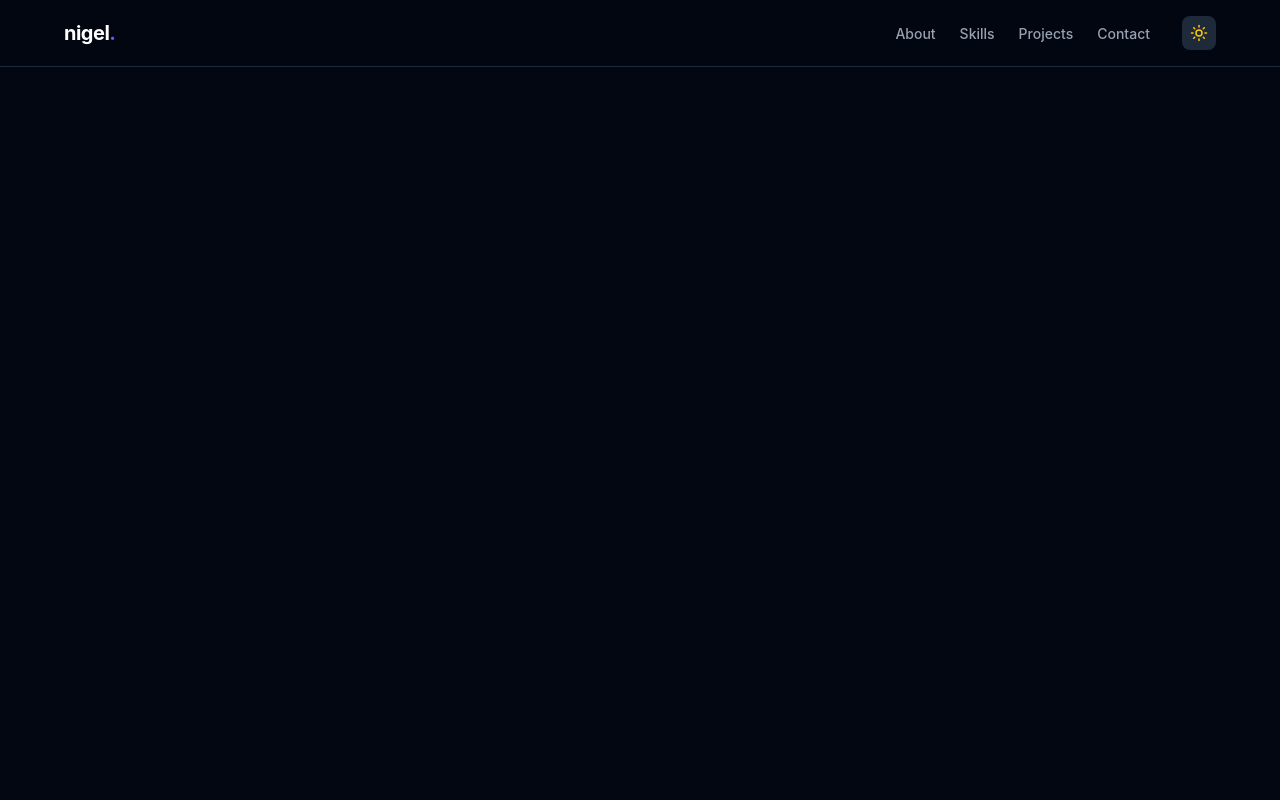
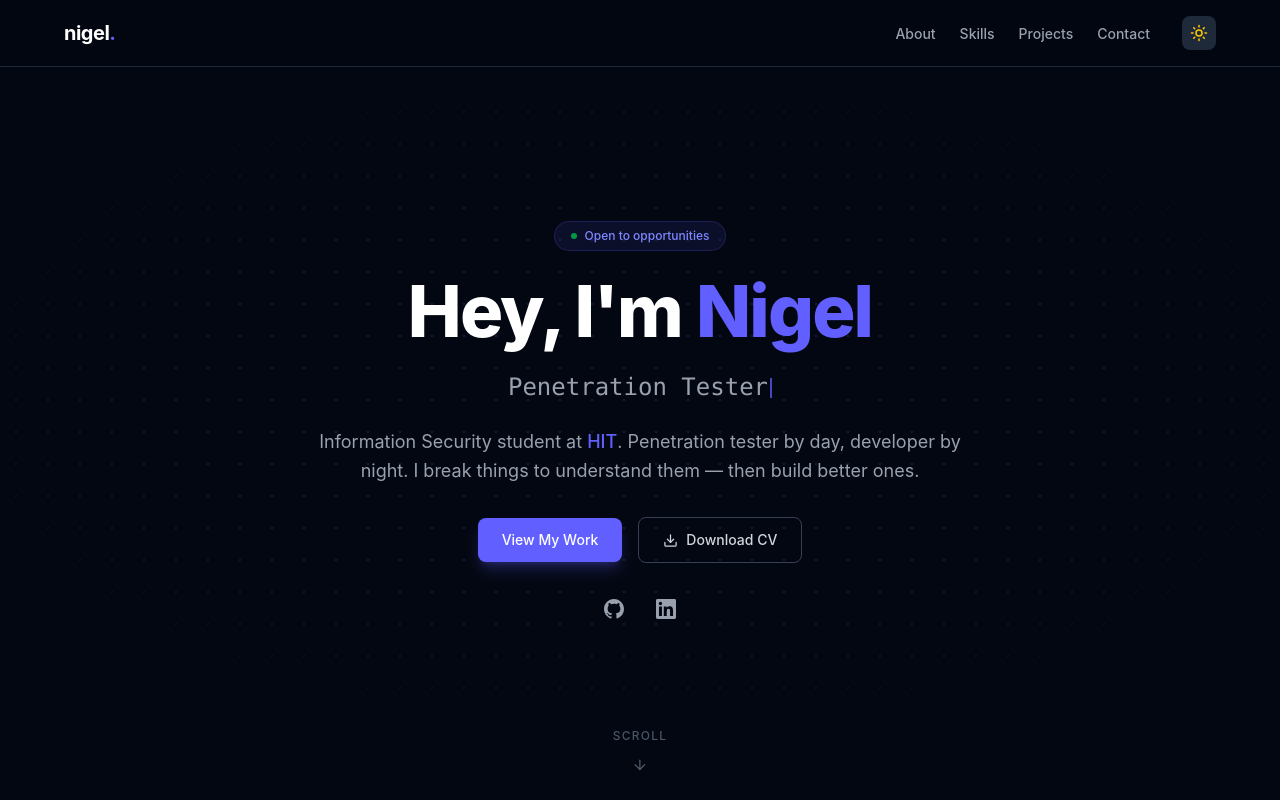
Before and after one commit to NigelMupira/my-portfolio, a React (Vite) app: page / in a window 1280 px wide. Built offline with nearby package versions, Linux system fonts and the light colour scheme.

Commit message:
feat: Hero section with typewriter effect and entrance animations

```diff
--- a/src/App.jsx
+++ b/src/App.jsx
@@ -1,9 +1,10 @@
 import { useState, useEffect } from 'react'
 import Navbar from './components/Navbar'
+import Hero   from './sections/Hero'
 
 function App() {
 
-  // Track dark mode state — default to dark theme
+  // Track dark mode state — defaults to dark theme
   const [darkMode, setDarkMode] = useState(true)
 
   // Apply or remove 'dark' class on <html> whenever darkMode changes
@@ -19,9 +20,10 @@ function App() {
   const toggleTheme = () => setDarkMode(prev => !prev)
 
   return (
-    // Main wrapper — bg and text color respond to dark/light mode
+    // Main wrapper — colors transition smoothly on theme toggle
     <div className="min-h-screen bg-white text-gray-900 dark:bg-gray-950 dark:text-gray-100 transition-colors duration-300">
       <Navbar darkMode={darkMode} toggleTheme={toggleTheme} />
+      <Hero />
     </div>
   )
 }
--- /dev/null
+++ b/src/hooks/useTypewriter.js
@@ -0,0 +1,45 @@
+import { useState, useEffect } from 'react'
+
+// Cycles through an array of strings with a typewriter effect
+// Handles typing forward, pausing, then deleting before moving to next string
+function useTypewriter(words, typingSpeed = 80, deletingSpeed = 50, pauseDuration = 1800) {
+
+  const [displayText, setDisplayText] = useState('')
+  const [wordIndex, setWordIndex]     = useState(0)
+  const [isDeleting, setIsDeleting]   = useState(false)
+
+  useEffect(() => {
+    const currentWord = words[wordIndex % words.length]
+
+    const timeout = setTimeout(() => {
+
+      if (!isDeleting) {
+        // Still typing — add next character
+        setDisplayText(currentWord.slice(0, displayText.length + 1))
+
+        // Finished typing the word — pause then start deleting
+        if (displayText.length + 1 === currentWord.length) {
+          setTimeout(() => setIsDeleting(true), pauseDuration)
+        }
+
+      } else {
+        // Deleting — remove last character
+        setDisplayText(currentWord.slice(0, displayText.length - 1))
+
+        // Finished deleting — move to next word
+        if (displayText.length === 0) {
+          setIsDeleting(false)
+          setWordIndex(prev => prev + 1)
+        }
+      }
+
+    }, isDeleting ? deletingSpeed : typingSpeed)
+
+    return () => clearTimeout(timeout)
+
+  }, [displayText, isDeleting, wordIndex, words, typingSpeed, deletingSpeed, pauseDuration])
+
+  return displayText
+}
+
+export default useTypewriter
--- /dev/null
+++ b/src/sections/Hero.jsx
@@ -0,0 +1,188 @@
+import { motion } from 'framer-motion'
+import { ArrowDown, Download } from 'lucide-react'
+import useTypewriter from '../hooks/useTypewriter'
+
+// Roles that cycle through the typewriter effect
+const roles = [
+  'Security Researcher',
+  'Penetration Tester',
+  'Web Developer',
+  'CTF Player',
+  'Problem Solver',
+]
+
+// Framer Motion variants — staggered entrance from bottom
+const containerVariants = {
+  hidden: {},
+  show: {
+    transition: { staggerChildren: 0.15 }
+  }
+}
+
+const itemVariants = {
+  hidden: { opacity: 0, y: 30 },
+  show:   { opacity: 1, y: 0, transition: { duration: 0.6, ease: 'easeOut' } }
+}
+
+function Hero() {
+
+  const typedRole = useTypewriter(roles)
+
+  return (
+    // Full viewport hero — subtle dot-grid background for cyber aesthetic
+    <section
+      id="home"
+      className="relative min-h-screen flex flex-col items-center justify-center
+                 px-6 pt-24 pb-12 overflow-hidden
+                 bg-white dark:bg-gray-950 transition-colors duration-300">
+
+      {/* Background dot grid — purely decorative */}
+      <div className="absolute inset-0 pointer-events-none
+                      bg-[radial-gradient(circle,#6366f120_1px,transparent_1px)]
+                      bg-size-[32px_32px]
+                      dark:bg-[radial-gradient(circle,#6366f130_1px,transparent_1px)]">
+      </div>
+
+      {/* Radial gradient overlay — fades dot grid toward edges */}
+      <div className="absolute inset-0 pointer-events-none
+                      bg-[radial-gradient(ellipse_80%_60%_at_50%_50%,transparent_40%,white_100%)]
+                      dark:bg-[radial-gradient(ellipse_80%_60%_at_50%_50%,transparent_40%,#030712_100%)]">
+      </div>
+
+      {/* Main content — staggered entrance animation */}
+      <motion.div
+        className="relative z-10 flex flex-col items-center text-center max-w-4xl mx-auto gap-6"
+        variants={containerVariants}
+        initial="hidden"
+        animate="show">
+
+        {/* Status badge */}
+        <motion.div variants={itemVariants}>
+          <span className="inline-flex items-center gap-2 px-4 py-1.5 rounded-full text-xs font-medium
+                           bg-indigo-50 text-indigo-600 border border-indigo-200
+                           dark:bg-indigo-500/10 dark:text-indigo-400 dark:border-indigo-500/20">
+            {/* Pulsing green dot */}
+            <span className="w-1.5 h-1.5 rounded-full bg-green-500 animate-pulse inline-block"></span>
+            Open to opportunities
+          </span>
+        </motion.div>
+
+        {/* Name */}
+        <motion.h1
+          variants={itemVariants}
+          className="text-5xl sm:text-6xl md:text-7xl font-extrabold tracking-tight
+                     text-gray-900 dark:text-white">
+          Hey, I'm{' '}
+          <span className="text-indigo-500">Nigel</span>
+        </motion.h1>
+
+        {/* Typewriter role line */}
+        <motion.div
+          variants={itemVariants}
+          className="text-xl sm:text-2xl font-mono font-medium
+                     text-gray-500 dark:text-gray-400 h-8">
+          {/* Typed text + blinking cursor */}
+          {typedRole}
+          <span className="ml-0.5 inline-block w-0.5 h-5 bg-indigo-500 align-middle animate-pulse"></span>
+        </motion.div>
+
+        {/* Short bio */}
+        <motion.p
+          variants={itemVariants}
+          className="max-w-2xl text-base sm:text-lg text-gray-600 dark:text-gray-400 leading-relaxed">
+          Information Security student at{' '}
+          <span className="text-indigo-500 font-medium">HIT</span>.
+          Penetration tester by day, developer by night.
+          I break things to understand them — then build better ones.
+        </motion.p>
+
+        {/* CTA Buttons */}
+        <motion.div variants={itemVariants} className="flex flex-wrap items-center justify-center gap-4 mt-2">
+
+          {/* Primary CTA */}
+          <a href="#projects"
+             className="inline-flex items-center gap-2 px-6 py-3 rounded-lg font-medium text-sm
+                        bg-indigo-500 text-white hover:bg-indigo-600
+                        transition-colors duration-200 shadow-lg shadow-indigo-500/25">
+            View My Work
+          </a>
+
+          {/* CV Download */}
+          <a href="/cv.pdf" download
+             className="inline-flex items-center gap-2 px-6 py-3 rounded-lg font-medium text-sm
+                        border border-gray-200 dark:border-gray-700
+                        text-gray-700 dark:text-gray-300
+                        hover:border-indigo-400 hover:text-indigo-500
+                        dark:hover:border-indigo-500 dark:hover:text-indigo-400
+                        transition-colors duration-200">
+            <Download size={15} />
+            Download CV
+          </a>
+
+        </motion.div>
+
+        {/* Social links — using inline SVGs since lucide removed brand icons */}
+        <motion.div variants={itemVariants} className="flex items-center gap-4 mt-1">
+
+        {/* GitHub */}
+        <a href="https://github.com/YOUR_GITHUB" target="_blank" rel="noreferrer"
+            className="p-2 rounded-lg text-gray-500 dark:text-gray-400
+                        hover:text-indigo-500 dark:hover:text-indigo-400
+                        hover:bg-gray-100 dark:hover:bg-gray-800
+                        transition-colors duration-200">
+            <svg xmlns="http://www.w3.org/2000/svg" width="20" height="20" viewBox="0 0 24 24"
+                fill="currentColor">
+            <path d="M12 0C5.37 0 0 5.37 0 12c0 5.3 3.438 9.8 8.205 11.385.6.113.82-.258.82-.577
+                    0-.285-.01-1.04-.015-2.04-3.338.724-4.042-1.61-4.042-1.61-.546-1.387-1.333-1.757
+                    -1.333-1.757-1.09-.745.083-.73.083-.73 1.205.085 1.84 1.237 1.84 1.237 1.07 1.835
+                    2.809 1.305 3.495.998.108-.775.418-1.305.762-1.605-2.665-.3-5.466-1.332-5.466
+                    -5.93 0-1.31.468-2.38 1.235-3.22-.135-.303-.54-1.523.105-3.176 0 0 1.005-.322
+                    3.3 1.23a11.52 11.52 0 0 1 3-.405c1.02.005 2.045.138 3 .405 2.28-1.552
+                    3.285-1.23 3.285-1.23.645 1.653.24 2.873.12 3.176.765.84 1.23 1.91 1.23 3.22
+                    0 4.61-2.805 5.625-5.475 5.92.42.36.81 1.096.81 2.22 0 1.606-.015 2.896-.015
+                    3.286 0 .315.21.69.825.57C20.565 21.795 24 17.295 24 12c0-6.63-5.37-12-12-12z"/>
+            </svg>
+        </a>
+
+        {/* LinkedIn */}
+        <a href="https://linkedin.com/in/YOUR_LINKEDIN" target="_blank" rel="noreferrer"
+            className="p-2 rounded-lg text-gray-500 dark:text-gray-400
+                        hover:text-indigo-500 dark:hover:text-indigo-400
+                        hover:bg-gray-100 dark:hover:bg-gray-800
+                        transition-colors duration-200">
+            <svg xmlns="http://www.w3.org/2000/svg" width="20" height="20" viewBox="0 0 24 24"
+                fill="currentColor">
+            <path d="M20.447 20.452h-3.554v-5.569c0-1.328-.027-3.037-1.852-3.037-1.853
+                    0-2.136 1.445-2.136 2.939v5.667H9.351V9h3.414v1.561h.046c.477-.9
+                    1.637-1.85 3.37-1.85 3.601 0 4.267 2.37 4.267 5.455v6.286zM5.337
+                    7.433a2.062 2.062 0 0 1-2.063-2.065 2.064 2.064 0 1 1 2.063
+                    2.065zm1.782 13.019H3.555V9h3.564v11.452zM22.225 0H1.771C.792 0
+                    0 .774 0 1.729v20.542C0 23.227.792 24 1.771 24h20.451C23.2 24
+                    24 23.227 24 22.271V1.729C24 .774 23.2 0 22.222 0h.003z"/>
+            </svg>
+        </a>
+
+        </motion.div>
+
+      </motion.div>
+
+      {/* Scroll down indicator — bounces to hint at more content below */}
+      <motion.div
+        className="absolute bottom-8 left-1/2 -translate-x-1/2 flex flex-col items-center gap-2
+                   text-gray-400 dark:text-gray-600"
+        initial={{ opacity: 0 }}
+        animate={{ opacity: 1 }}
+        transition={{ delay: 1.5, duration: 0.8 }}>
+        <span className="text-xs font-medium tracking-widest uppercase">Scroll</span>
+        <motion.div
+          animate={{ y: [0, 6, 0] }}
+          transition={{ repeat: Infinity, duration: 1.5, ease: 'easeInOut' }}>
+          <ArrowDown size={16} />
+        </motion.div>
+      </motion.div>
+
+    </section>
+  )
+}
+
+export default Hero
```
Also changed, not shown: 1 other file (tests, documents, lock files or other folders).
